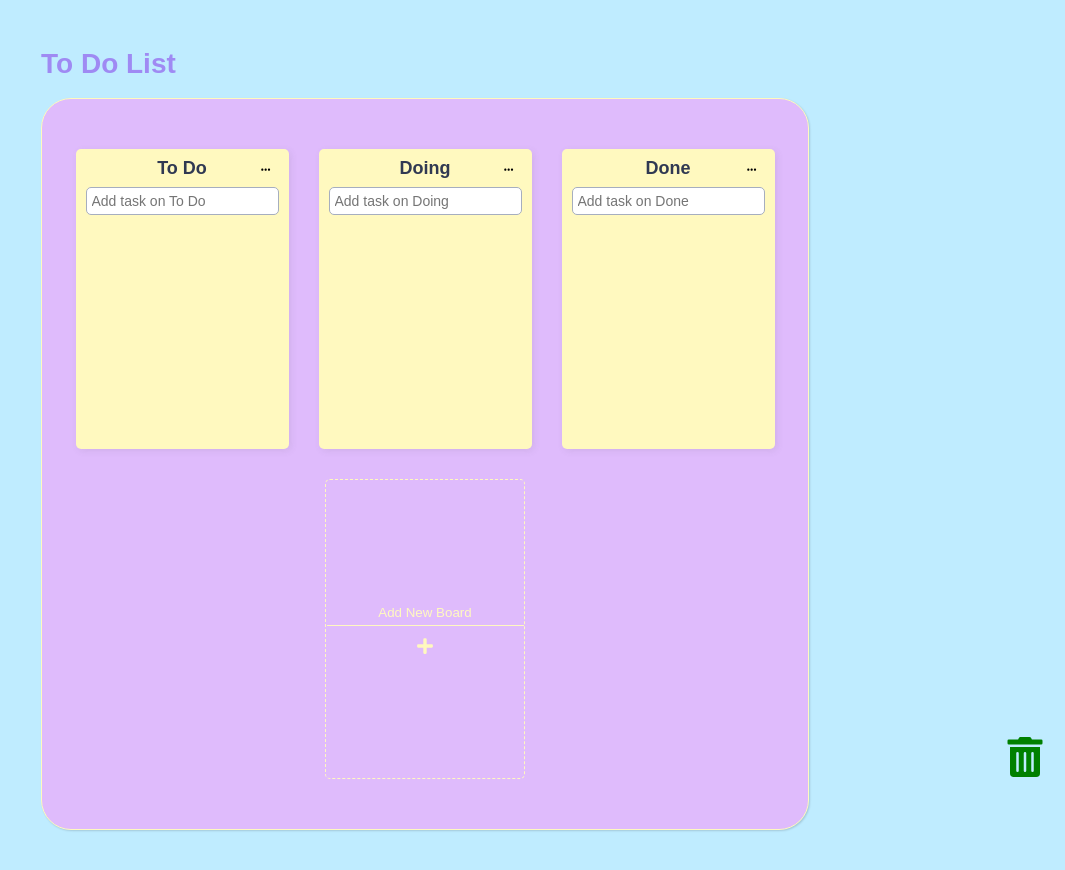
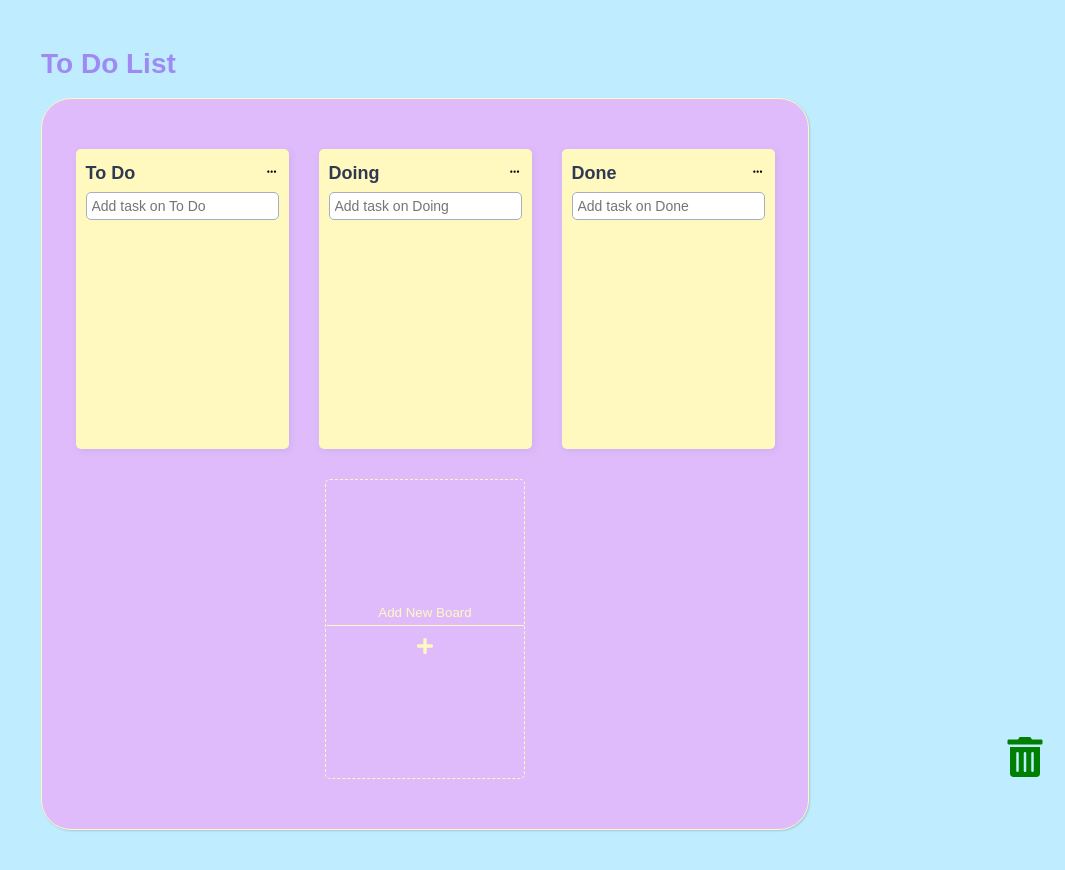
Before and after one commit to eileen819/dnd-todo, a React (Create React App) app: page / in a window 1280 px wide. Shown: the top 870 px of the page, without its empty margins (215-1280 px from the left). Built offline with nearby package versions, Linux system fonts and the light colour scheme.

Commit message:
modifying css

```diff
--- a/src/atom.tsx
+++ b/src/atom.tsx
@@ -39,7 +39,18 @@ export const toDoState = atom<IToDoState>({
     ({ setSelf }) => {
       const savedToDos = localStorage.getItem("toDos");
       if (savedToDos !== null) {
-        setSelf(JSON.parse(savedToDos));
+        try {
+          const parsedToDos = JSON.parse(savedToDos);
+          if (typeof parsedToDos === "object" && parsedToDos !== null) {
+            setSelf(parsedToDos);
+          } else {
+            console.log("Invalid data format in localStorage for toDos");
+            setSelf({ "To Do": [], Doing: [], Done: [] });
+          }
+        } catch (error) {
+          console.log("Invalid toDos data in localStorage:", error);
+          setSelf({ "To Do": [], Doing: [], Done: [] });
+        }
       }
     },
     ({ onSet }) => {
--- a/src/components/Board.tsx
+++ b/src/components/Board.tsx
@@ -20,16 +20,22 @@ const Wrapper = styled.div`
 `;
 
 const Title = styled.div`
+  display: flex;
+  align-items: center;
+  justify-content: space-between;
   position: relative;
+  margin-top: 5px;
+  margin-bottom: 10px;
 `;
 
 const BoardName = styled.h2`
-  text-align: center;
+  /* text-align: center; */
   font-weight: 600;
-  margin-bottom: 10px;
+  /* margin-bottom: 10px; */
   font-size: 18px;
   cursor: grab;
   color: #303952;
+  flex-grow: 1;
 `;
 
 const Form = styled.form`
--- a/src/components/DraggableCard.tsx
+++ b/src/components/DraggableCard.tsx
@@ -13,8 +13,9 @@ const Card = styled.div<{ $isDragging: boolean }>`
   box-shadow: ${(props) =>
     props.$isDragging ? "0px 2px 5px rgba(0,0,0,0.1)" : "none"};
   display: flex;
-  justify-content: center;
+  justify-content: space-between;
   align-items: center;
+  line-height: 1.5;
 `;
 const Text = styled.span`
   flex-grow: 1;
@@ -24,7 +25,7 @@ const EditBtn = styled.button`
   background-color: transparent;
   outline: none;
   border: none;
-  padding: 0;
+  padding: 0 0 0 10px;
   cursor: pointer;
   color: #546de5;
 `;
--- a/src/components/ToggleMenu.tsx
+++ b/src/components/ToggleMenu.tsx
@@ -11,9 +11,10 @@ const SelectMenu = styled.button`
   outline: none;
   border: none;
   cursor: pointer;
-  position: absolute;
-  right: 0;
-  bottom: 7px;
+  padding: 0 0 0 10px;
+  position: relative;
+  /* right: 0;
+  bottom: 7px; */
 `;
 
 const MenuBox = styled.div<{ $active: boolean }>`
@@ -26,7 +27,7 @@ const MenuBox = styled.div<{ $active: boolean }>`
   background-color: #fbfbfb;
   position: absolute;
   right: 0;
-  bottom: -40px;
+  bottom: -50px;
   display: flex;
   flex-direction: column;
   justify-content: center;
```
Also changed, not shown: 1 other file (tests, documents, lock files or other folders).
